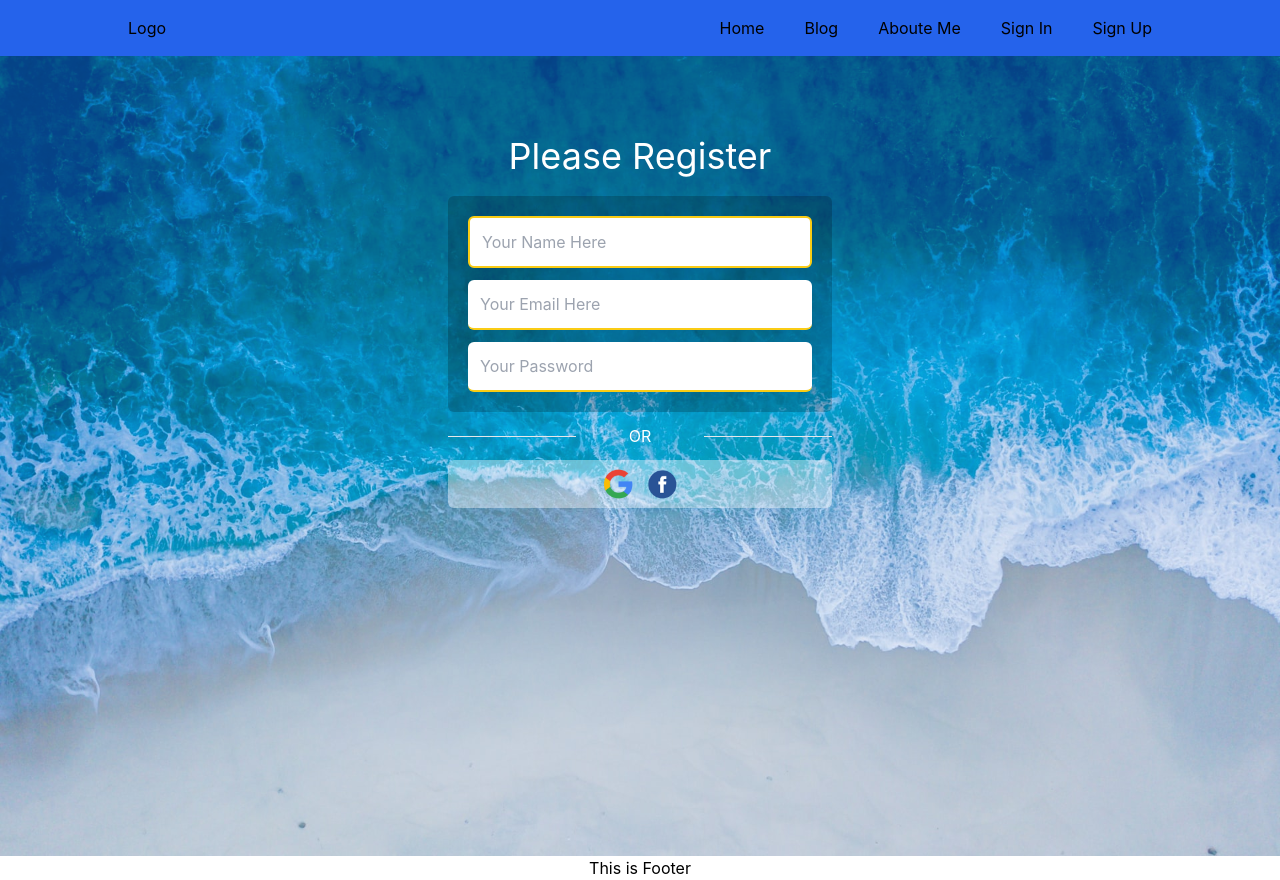
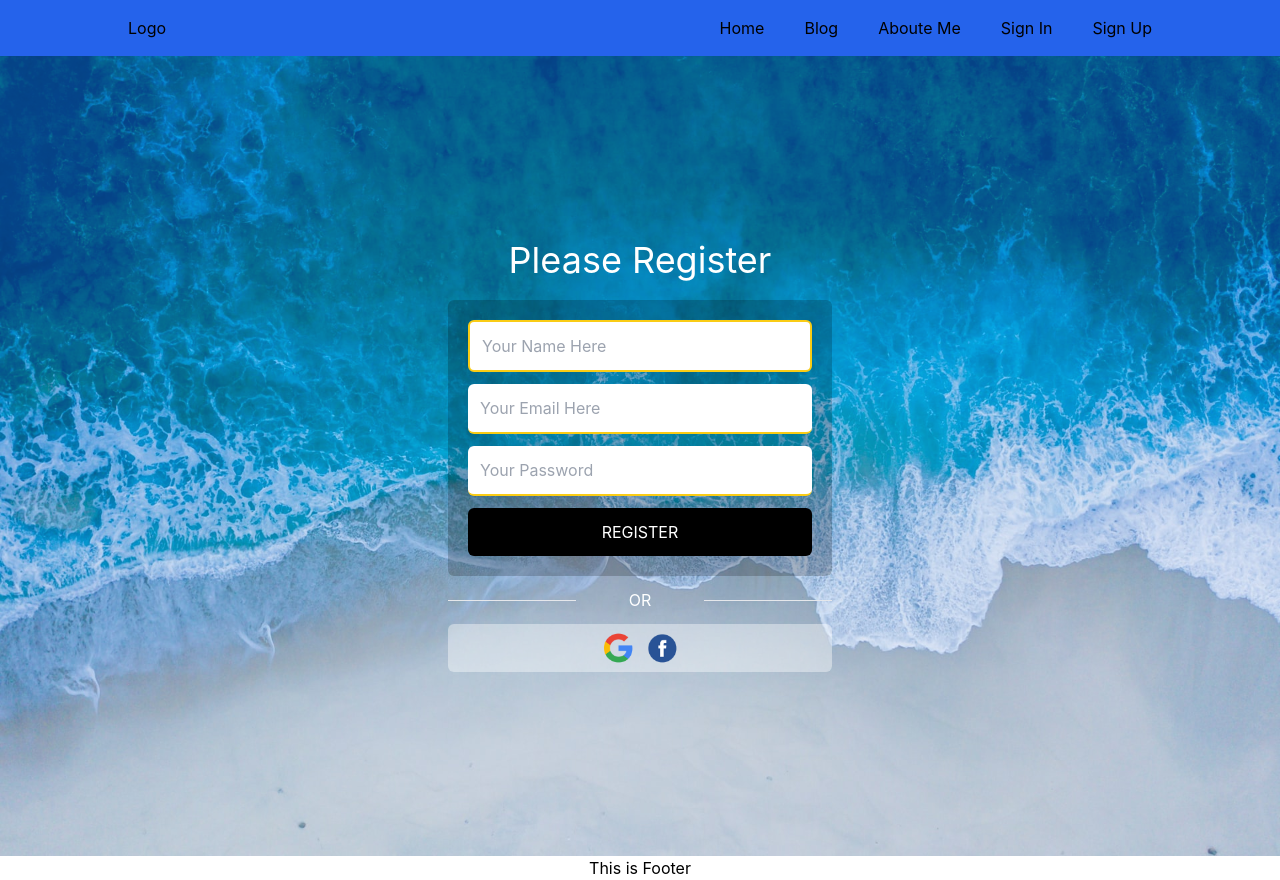
Before and after one commit to wdtahmid/beleiver-guide-v1, a React (Create React App) app in the folder believer-guide/: page /signup in a window 1280 px wide. Built offline with nearby package versions, Linux system fonts and the light colour scheme.

Commit message:
Setup react firebase hook in signup

```diff
--- a/believer-guide/src/Pages/SignUp/SignUp.js
+++ b/believer-guide/src/Pages/SignUp/SignUp.js
@@ -2,17 +2,34 @@ import React from 'react';
 import './SingUp.css';
 import googleIcon from '../../img/incons/google.png';
 import facebookIcon from '../../img/incons/facebook.png';
+import { useCreateUserWithEmailAndPassword } from 'react-firebase-hooks/auth';
+import auth from '../../hooks/useFirebase/useFirebase';
 
 const SignUp = () => {
 
+    const [
+        createUserWithEmailAndPassword,
+        user,
+        loading,
+        error,
+    ] = useCreateUserWithEmailAndPassword(auth);
 
 
     const handleSignUp = (event) => {
         event.preventDefault();
+
+        //const useraName = event.target.name.value;
+        const useraEmail = event.target.email.value;
+        const useraPassword = event.target.password.value;
+
+        createUserWithEmailAndPassword(useraEmail, useraPassword);
+
     }
+
+
     return (
-        <div className="signup-container vh-full flex flex-col justify-items-start items-center h-screen">
-            <div className="signup pt-20 w-96 mx-auto">
+        <div className="signup-container vh-full flex flex-col justify-center items-center h-screen">
+            <div className="signup md:w-96 mx-auto">
                 <h2 className='text-4xl text-white mb-5'>Please Register</h2>
                 <div className="form w-full bg-black bg-opacity-20 p-5 rounded-md">
                     <form onSubmit={handleSignUp} className='flex flex-col gap-3'>
@@ -25,6 +42,7 @@ const SignUp = () => {
                         <div className="input-group">
                             <input className='w-full p-3 rounded-md border-b-2 border-yellow-400 text-black' type="password" name="password" id="password" placeholder='Your Password' required />
                         </div>
+                        <button className='bg-black text-white uppercase py-3 rounded-md hover:bg-blue-900 hover:text-white' type="submit">Register</button>
                     </form>
 
                 </div>
```
